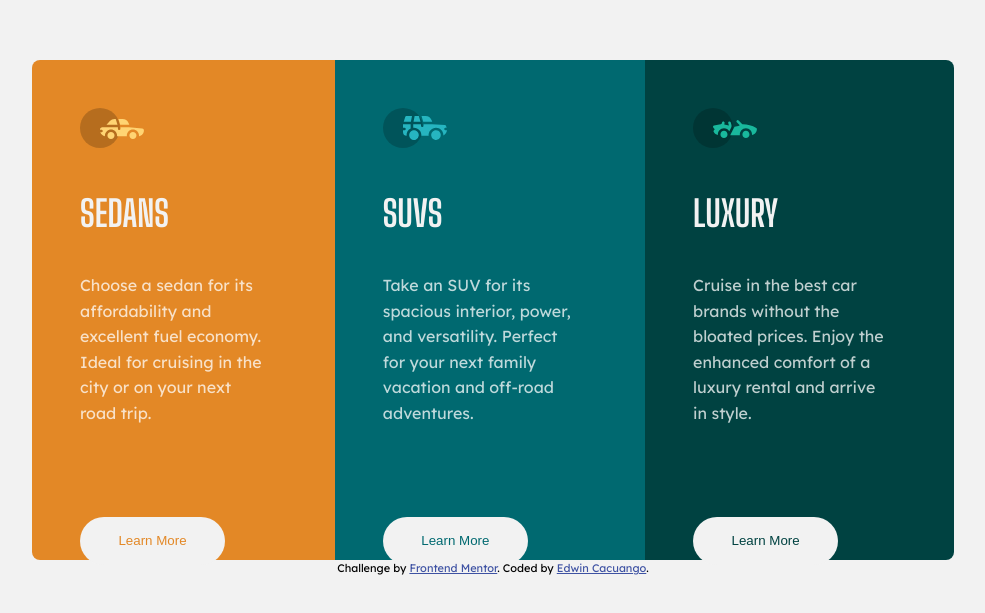
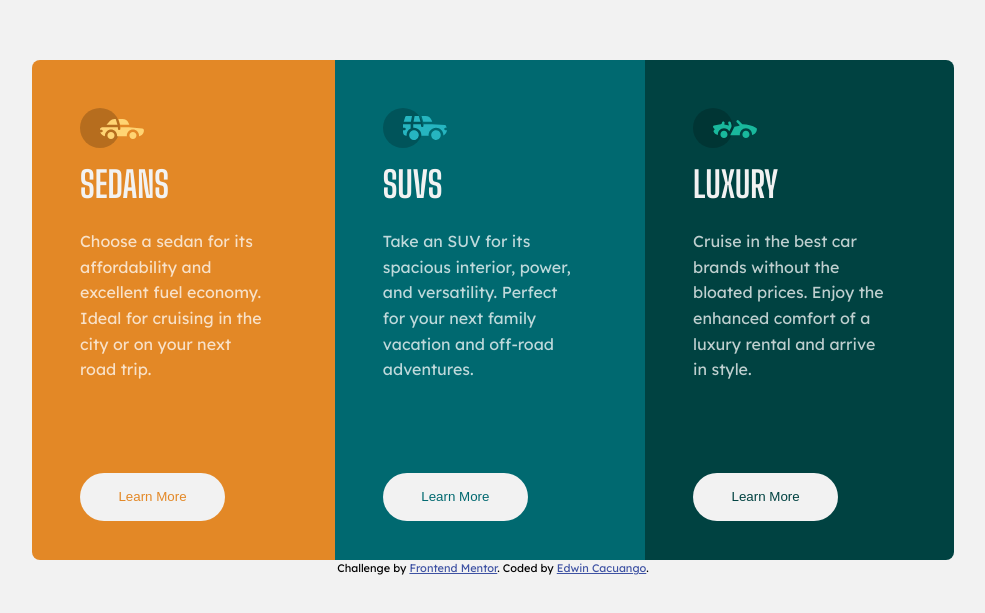
Before and after one commit to EdwinCacuango/colum-preview-card, a plain HTML site: page index.html in a window 1280 px wide. Shown: the part 109-722 px from the top of the page, without its empty margins (147-1132 px from the left). Drawn offline with Linux system fonts and the light colour scheme.

Commit message:
second preview

```diff
--- a/styles/_card-component.scss
+++ b/styles/_card-component.scss
@@ -5,6 +5,7 @@
     margin-top: 10.5625rem;
     h2{
         @include title();
+        margin:0;
     }
     button{
         background-color: $veryLightGray;
--- a/styles/_globals.scss
+++ b/styles/_globals.scss
@@ -22,4 +22,5 @@ body {
 
 main{
   @include flexCenter();
+  max-height: 100vh;
 }
```
Also changed, not shown: styles/styles.css, 1 other file.
